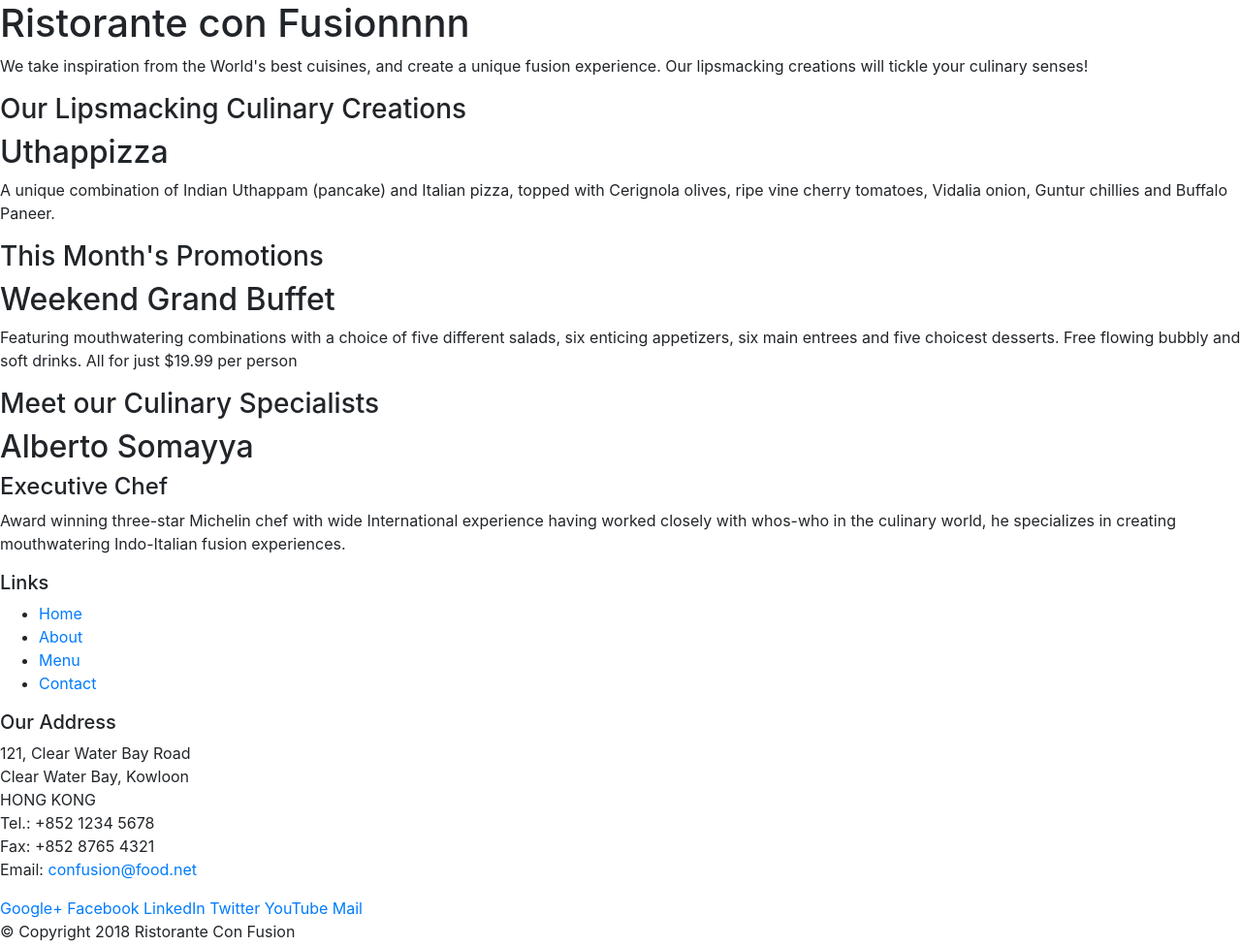
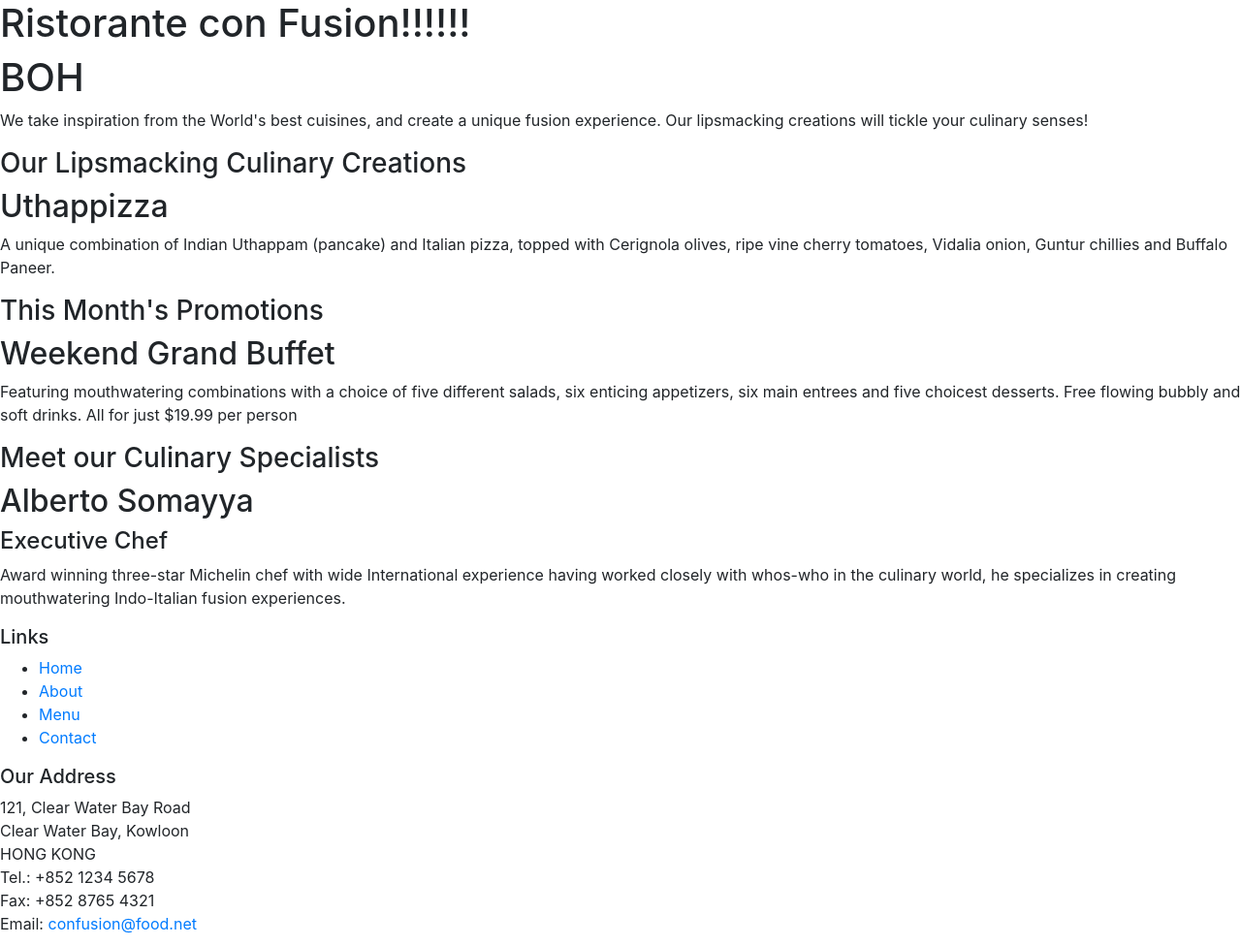
Before and after one commit to StefaniHajdini/conFusion, a website: page index.html in a window 1280 px wide. Shown: the top 976 px of the page at 97% size. Drawn offline with nearby package versions, Linux system fonts and the light colour scheme.

```diff
--- a/index.html
+++ b/index.html
@@ -16,7 +16,8 @@
         <div>
             <div>
                 <div>
-                    <h1>Ristorante con Fusionnnn</h1>
+                    <h1>Ristorante con Fusion!!!!!!</h1>
+                    <h1>BOH</h1>
                     <p>We take inspiration from the World's best cuisines, and create a unique fusion experience. Our lipsmacking creations will tickle your culinary senses!</p>
                 </div>
                 <div>
```
